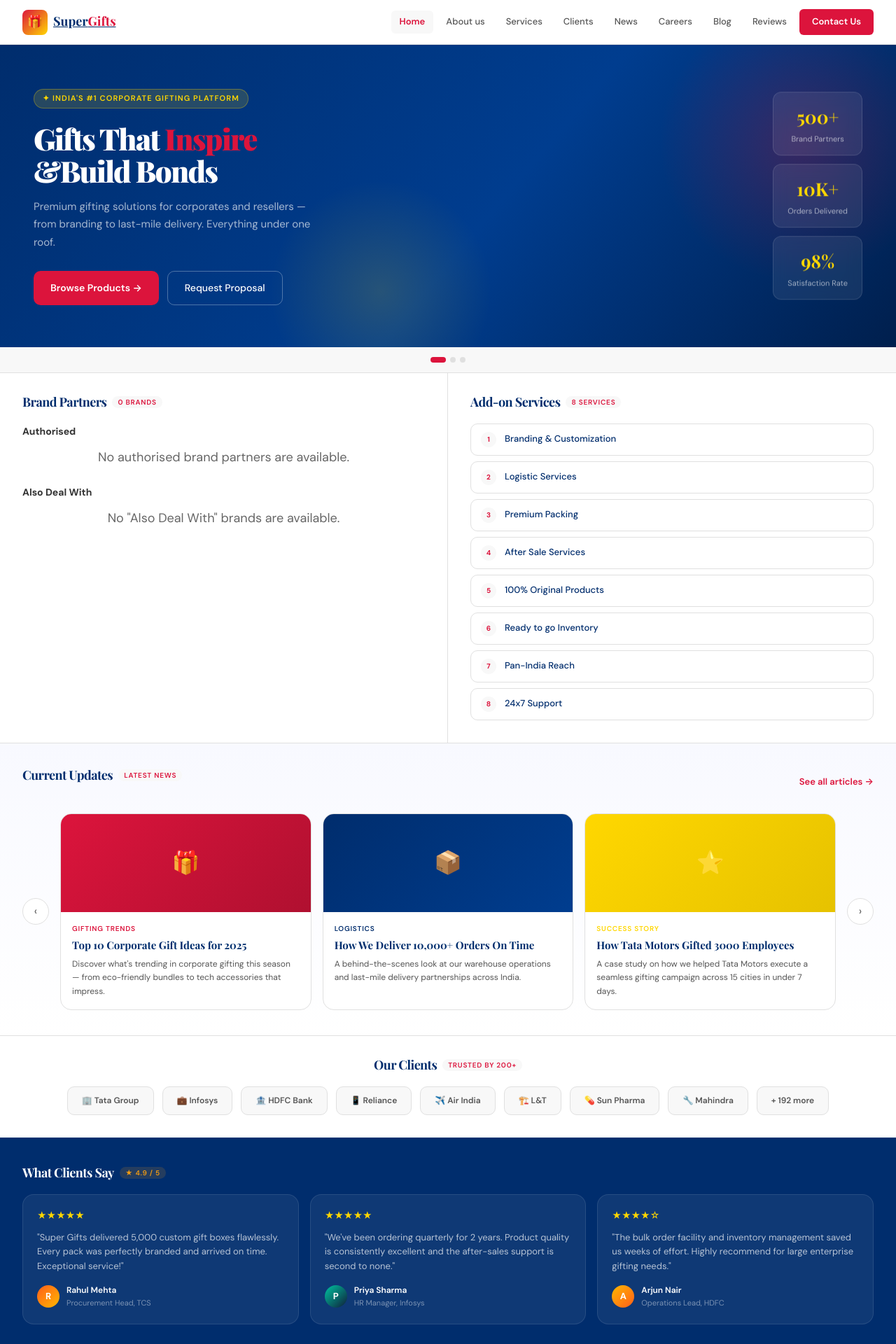
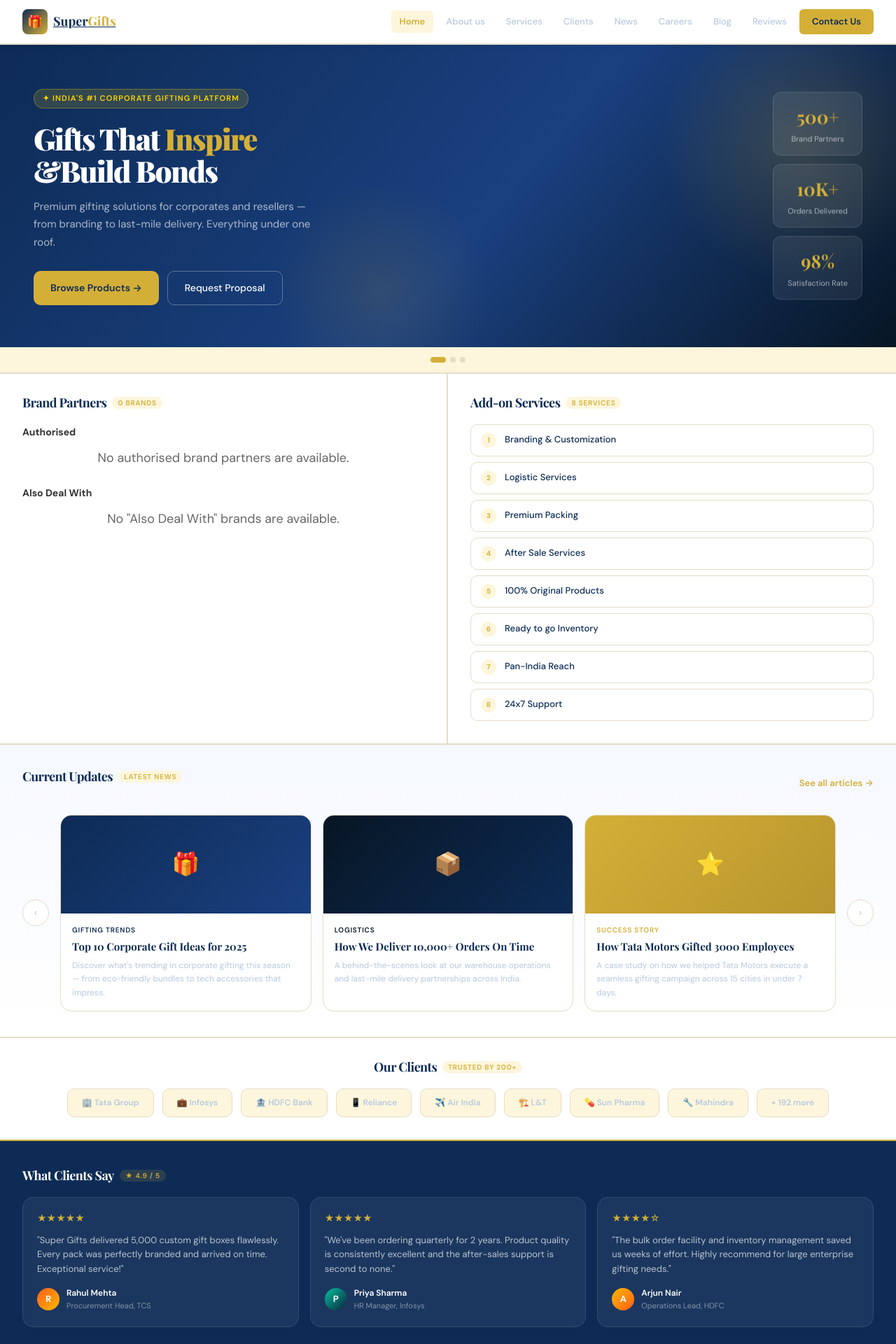
Before and after one commit to designer726/supergifts, a PHP site: page /supergifts/ in a window 1280 px wide. Shown: the top 1920 px of the page at 70% size. Run offline with PHP 8.4, Linux system fonts and the light colour scheme; data that the repository does not hold is empty.

Commit message:
color palate change

```diff
--- a/css/modern-design.css
+++ b/css/modern-design.css
@@ -3,22 +3,33 @@
    ═══════════════════════════════════════════════════════════════ */
 
 :root {
-  --brand-orange: #DC143C;
-  --brand-teal:   #002D6D;
-  --brand-gold:   #FFD700;
-  --brand-navy:   #002D6D;
-  --brand-soft:   #f8f8f8;
-  --text-main:    #002D6D;
-  --text-muted:   #555555;
-  --border:       #e0e0e0;
-  --white:        #FFFFFF;
-  --gray-light:   #f8f8f8;
-  --card-shadow:  0 4px 24px rgba(0,45,109,.08);
-  --radius-lg:    16px;
-  --radius-md:    10px;
-  --radius-sm:    6px;
-  --ff-display:   'Playfair Display', serif;
-  --ff-body:      'DM Sans', -apple-system, BlinkMacSystemFont, 'Segoe UI', sans-serif;
+  /* PREMIUM UPDATE - Navy & Gold Corporate Elite Theme */
+  --primary:        #0D2B55;  /* Navy Deep */ /* PREMIUM UPDATE */
+  --primary-mid:    #1A4080;  /* Navy Mid */ /* PREMIUM UPDATE */
+  --accent:         #D4AF37;  /* Gold Primary */ /* PREMIUM UPDATE */
+  --accent-dark:    #B8962E;  /* Gold Dark - hover */ /* PREMIUM UPDATE */
+  --accent-light:   #F7E98E;  /* Gold Light - subtle */ /* PREMIUM UPDATE */
+  --midnight:       #071624;  /* Midnight - footer */ /* PREMIUM UPDATE */
+  --silver:         #B8C9E0;  /* Silver Blue - text */ /* PREMIUM UPDATE */
+  --pearl:          #F5F8FF;  /* Pearl White - bg */ /* PREMIUM UPDATE */
+
+  /* Legacy variables mapped to new theme */
+  --brand-orange:   #D4AF37;  /* PREMIUM UPDATE */
+  --brand-teal:     #0D2B55;  /* PREMIUM UPDATE */
+  --brand-gold:     #D4AF37;  /* PREMIUM UPDATE */
+  --brand-navy:     #0D2B55;  /* PREMIUM UPDATE */
+  --brand-soft:     #FDF6DC;  /* PREMIUM UPDATE */
+  --text-main:      #0D2B55;  /* PREMIUM UPDATE */
+  --text-muted:     #B8C9E0;  /* PREMIUM UPDATE */
+  --border:         #E5DCC8;  /* PREMIUM UPDATE */
+  --white:          #FFFFFF;
+  --gray-light:     #FDF6DC;  /* PREMIUM UPDATE */
+  --card-shadow:    0 4px 24px rgba(13, 43, 85, 0.1);  /* PREMIUM UPDATE */
+  --radius-lg:      16px;
+  --radius-md:      10px;
+  --radius-sm:      6px;
+  --ff-display:     'Playfair Display', serif;
+  --ff-body:        'DM Sans', -apple-system, BlinkMacSystemFont, 'Segoe UI', sans-serif;
 }
 
 /* ── RESET & BASE ── */
@@ -28,7 +39,7 @@
 
 body {
   font-family: var(--ff-body);
-  background: #F0F2F8;
+  background: #F5F8FF; /* PREMIUM UPDATE - Pearl White */
   color: var(--text-main);
   line-height: 1.6;
 }
@@ -39,7 +50,7 @@ body {
 
 .site-header {
   background: var(--white);
-  border-bottom: 1px solid var(--border);
+  border-bottom: 2px solid #E5DCC8; /* PREMIUM UPDATE - Gold border */
   padding: 0 32px;
   height: 64px;
   display: flex;
@@ -48,7 +59,7 @@ body {
   position: sticky;
   top: 0;
   z-index: 100;
-  box-shadow: 0 1px 3px rgba(0,0,0,.04);
+  box-shadow: 0 2px 8px rgba(13, 43, 85, 0.06); /* PREMIUM UPDATE */
 }
 
 .logo-wrap {
@@ -61,7 +72,7 @@ body {
   width: 36px;
   height: 36px;
   border-radius: 8px;
-  background: linear-gradient(135deg, #DC143C, #FFD700);
+  background: linear-gradient(135deg, #0D2B55, #D4AF37); /* PREMIUM UPDATE - Navy to Gold */
   display: flex;
   align-items: center;
   justify-content: center;
@@ -90,7 +101,7 @@ body {
 .nav-menu a {
   font-size: 13px;
   font-weight: 500;
-  color: var(--text-muted);
+  color: #B8C9E0; /* PREMIUM UPDATE - Silver Blue */
   text-decoration: none;
   padding: 6px 12px;
   border-radius: var(--radius-sm);
@@ -98,19 +109,19 @@ body {
 }
 
 .nav-menu a:hover {
-  color: var(--brand-navy);
-  background: var(--brand-soft);
+  color: #0D2B55; /* PREMIUM UPDATE - Navy Deep */
+  background: #FDF6DC; /* PREMIUM UPDATE - Gold Light */
 }
 
 .nav-menu a.active {
-  color: var(--brand-orange);
+  color: #D4AF37; /* PREMIUM UPDATE - Gold Primary */
   font-weight: 600;
-  background: var(--brand-soft);
+  background: #FDF6DC; /* PREMIUM UPDATE - Gold Light */
 }
 
 .header-cta {
-  background: var(--brand-orange);
-  color: var(--white) !important;
+  background: #D4AF37; /* PREMIUM UPDATE - Gold Primary */
+  color: #0D2B55 !important; /* PREMIUM UPDATE - Navy Deep text */
   border-radius: 8px;
   padding: 8px 18px !important;
   font-weight: 600 !important;
@@ -127,7 +138,7 @@ body {
 ═══════════════════════════════════════════ */
 
 .hero {
-  background: linear-gradient(130deg, #002D6D 0%, #003d8f 55%, #001f4d 100%);
+  background: linear-gradient(130deg, #0D2B55 0%, #1A4080 55%, #071624 100%); /* PREMIUM UPDATE - Navy gradient */
   padding: 60px 48px;
   position: relative;
   overflow: hidden;
@@ -144,7 +155,7 @@ body {
   width: 400px;
   height: 400px;
   border-radius: 50%;
-  background: radial-gradient(circle, rgba(220,20,60,.25) 0%, transparent 70%);
+  background: radial-gradient(circle, rgba(212, 175, 55, 0.2) 0%, transparent 70%); /* PREMIUM UPDATE - Gold glow */
 }
 
 .hero::after {
@@ -155,7 +166,7 @@ body {
   width: 320px;
   height: 320px;
   border-radius: 50%;
-  background: radial-gradient(circle, rgba(255,215,0,.15) 0%, transparent 70%);
+  background: radial-gradient(circle, rgba(180, 150, 46, 0.15) 0%, transparent 70%); /* PREMIUM UPDATE - Gold glow */
 }
 
 .hero-content {
@@ -190,7 +201,7 @@ body {
 }
 
 .hero h1 em {
-  color: var(--brand-orange);
+  color: #D4AF37; /* PREMIUM UPDATE - Gold Primary */
   font-style: normal;
 }
 
@@ -210,8 +221,8 @@ body {
 
 /* ── BUTTONS ── */
 .btn-primary {
-  background: var(--brand-orange);
-  color: var(--white);
+  background: #D4AF37; /* PREMIUM UPDATE - Gold Primary */
+  color: #0D2B55; /* PREMIUM UPDATE - Navy Deep text */
   font-weight: 600;
   font-size: 14px;
   padding: 12px 24px;
@@ -269,7 +280,7 @@ body {
   font-family: var(--ff-display);
   font-size: 26px;
   font-weight: 700;
-  color: #FFD700;
+  color: #D4AF37; /* PREMIUM UPDATE - Gold Primary */
 }
 
 .stat-card .lbl {
@@ -284,20 +295,20 @@ body {
   gap: 6px;
   justify-content: center;
   padding: 14px;
-  background: var(--brand-soft);
+  background: #FDF6DC; /* PREMIUM UPDATE - Gold Light */
 }
 
 .dot {
   width: 8px;
   height: 8px;
   border-radius: 50%;
-  background: var(--border);
+  background: #E5DCC8; /* PREMIUM UPDATE - Gold border color */
   cursor: pointer;
   transition: all 0.2s;
 }
 
 .dot.active {
-  background: var(--brand-orange);
+  background: #D4AF37; /* PREMIUM UPDATE - Gold Primary */
   width: 22px;
   border-radius: 4px;
 }
@@ -310,12 +321,12 @@ body {
   display: grid;
   grid-template-columns: 1fr 1fr;
   gap: 0;
-  border-top: 1px solid var(--border);
+  border-top: 2px solid #E5DCC8; /* PREMIUM UPDATE - Gold border */
 }
 
 .col-panel {
   padding: 32px;
-  border-right: 1px solid var(--border);
+  border-right: 2px solid #E5DCC8; /* PREMIUM UPDATE - Gold border */
   background: var(--white);
 }
 
@@ -327,7 +338,7 @@ body {
   font-family: var(--ff-display);
   font-size: 18px;
   font-weight: 700;
-  color: var(--brand-navy);
+  color: #0D2B55; /* PREMIUM UPDATE - Navy Deep */
   margin-bottom: 20px;
   display: flex;
   align-items: center;
@@ -340,8 +351,8 @@ body {
   font-weight: 600;
   letter-spacing: .08em;
   text-transform: uppercase;
-  background: var(--brand-soft);
-  color: var(--brand-orange);
+  background: #FDF6DC; /* PREMIUM UPDATE - Gold Light bg */
+  color: #D4AF37; /* PREMIUM UPDATE - Gold text */
   padding: 3px 8px;
   border-radius: 20px;
 }
@@ -389,19 +400,19 @@ body {
   align-items: center;
   gap: 12px;
   padding: 11px 14px;
-  border: 1.5px solid var(--border);
+  border: 1.5px solid #E5DCC8; /* PREMIUM UPDATE - Gold border */
   border-radius: var(--radius-md);
   font-size: 13px;
   font-weight: 500;
-  color: var(--text-main);
+  color: #0D2B55; /* PREMIUM UPDATE - Navy text */
   cursor: pointer;
   transition: all 0.2s;
   background: var(--white);
 }
 
 .service-row:hover {
-  border-color: var(--brand-teal);
-  background: rgba(0,196,160,.04);
+  border-color: #0D2B55; /* PREMIUM UPDATE - Navy Deep */
+  background: rgba(13, 43, 85, 0.04); /* PREMIUM UPDATE - Navy tint */
   transform: translateX(3px);
 }
 
@@ -409,8 +420,8 @@ body {
   width: 22px;
   height: 22px;
   border-radius: 50%;
-  background: var(--brand-soft);
-  color: var(--brand-orange);
+  background: #FDF6DC; /* PREMIUM UPDATE - Gold Light bg */
+  color: #D4AF37; /* PREMIUM UPDATE - Gold text */
   font-size: 10px;
   font-weight: 700;
   display: flex;
@@ -429,9 +440,9 @@ body {
 ═══════════════════════════════════════════ */
 
 .updates-section {
-  background: linear-gradient(180deg, #F8F9FF 0%, var(--white) 100%);
+  background: linear-gradient(180deg, #F5F8FF 0%, var(--white) 100%); /* PREMIUM UPDATE - Pearl White gradient */
   padding: 36px 32px;
-  border-top: 1px solid var(--border);
+  border-top: 2px solid #E5DCC8; /* PREMIUM UPDATE - Gold border */
 }
 
 .updates-header {
@@ -444,7 +455,7 @@ body {
 .see-all {
   font-size: 13px;
   font-weight: 600;
-  color: var(--brand-orange);
+  color: #D4AF37; /* PREMIUM UPDATE - Gold */
   text-decoration: none;
   display: flex;
   align-items: center;
@@ -467,21 +478,21 @@ body {
   height: 38px;
   border-radius: 50%;
   background: var(--white);
-  border: 1.5px solid var(--border);
+  border: 1.5px solid #E5DCC8; /* PREMIUM UPDATE - Gold border */
   display: flex;
   align-items: center;
   justify-content: center;
   font-size: 16px;
   cursor: pointer;
-  color: var(--text-muted);
+  color: #B8C9E0; /* PREMIUM UPDATE - Silver Blue */
   flex-shrink: 0;
   align-self: center;
   transition: all 0.2s;
 }
 
 .nav-arrow:hover {
-  border-color: var(--brand-orange);
-  color: var(--brand-orange);
+  border-color: #D4AF37; /* PREMIUM UPDATE - Gold */
+  color: #D4AF37; /* PREMIUM UPDATE - Gold */
 }
 
 .blog-cards {
@@ -495,13 +506,13 @@ body {
   background: var(--white);
   border-radius: var(--radius-lg);
   overflow: hidden;
-  border: 1.5px solid var(--border);
+  border: 1.5px solid #E5DCC8; /* PREMIUM UPDATE - Gold border */
   transition: all 0.25s;
   cursor: pointer;
 }
 
 .blog-card:hover {
-  border-color: var(--brand-orange);
+  border-color: #D4AF37; /* PREMIUM UPDATE - Gold */
   transform: translateY(-4px);
   box-shadow: var(--card-shadow);
 }
@@ -517,15 +528,15 @@ body {
 }
 
 .blog-card:nth-child(1) .blog-img {
-  background: linear-gradient(135deg, #DC143C, #b01030);
+  background: linear-gradient(135deg, #0D2B55, #1A4080); /* PREMIUM UPDATE - Navy gradient */
 }
 
 .blog-card:nth-child(2) .blog-img {
-  background: linear-gradient(135deg, #002D6D, #003d8f);
+  background: linear-gradient(135deg, #071624, #0D2B55); /* PREMIUM UPDATE - Midnight to Navy */
 }
 
 .blog-card:nth-child(3) .blog-img {
-  background: linear-gradient(135deg, #FFD700, #e6c200);
+  background: linear-gradient(135deg, #D4AF37, #B8962E); /* PREMIUM UPDATE - Gold gradient */
 }
 
 .blog-body {
@@ -537,30 +548,30 @@ body {
   font-weight: 600;
   text-transform: uppercase;
   letter-spacing: .08em;
-  color: #DC143C;
+  color: #0D2B55; /* PREMIUM UPDATE - Navy */
   margin-bottom: 6px;
 }
 
 .blog-card:nth-child(2) .blog-tag {
-  color: #002D6D;
+  color: #071624; /* PREMIUM UPDATE - Midnight */
 }
 
 .blog-card:nth-child(3) .blog-tag {
-  color: #FFD700;
+  color: #D4AF37; /* PREMIUM UPDATE - Gold */
 }
 
 .blog-heading {
   font-family: var(--ff-display);
   font-size: 15px;
   font-weight: 700;
-  color: var(--brand-navy);
+  color: #0D2B55; /* PREMIUM UPDATE - Navy */
   margin-bottom: 8px;
   line-height: 1.3;
 }
 
 .blog-excerpt {
   font-size: 12px;
-  color: var(--text-muted);
+  color: #B8C9E0; /* PREMIUM UPDATE - Silver Blue */
   line-height: 1.6;
 }
 
@@ -569,7 +580,7 @@ body {
 ═══════════════════════════════════════════ */
 
 .clients-section {
-  border-top: 1px solid var(--border);
+  border-top: 2px solid #E5DCC8; /* PREMIUM UPDATE - Gold border */
   padding: 32px;
   background: var(--white);
   text-align: center;
@@ -585,13 +596,13 @@ body {
 }
 
 .client-chip {
-  background: var(--brand-soft);
-  border: 1.5px solid var(--border);
+  background: #FDF6DC; /* PREMIUM UPDATE - Gold Light */
+  border: 1.5px solid #E5DCC8; /* PREMIUM UPDATE - Gold border */
   border-radius: 10px;
   padding: 10px 20px;
   font-size: 12px;
   font-weight: 600;
-  color: var(--text-muted);
+  color: #B8C9E0; /* PREMIUM UPDATE - Silver Blue */
   cursor: pointer;
   transition: all 0.2s;
   display: flex;
@@ -610,9 +621,9 @@ body {
 ═══════════════════════════════════════════ */
 
 .reviews-section {
-  background: var(--brand-navy);
+  background: #0D2B55; /* PREMIUM UPDATE - Navy Deep */
   padding: 40px 32px;
-  border-top: 1px solid rgba(255,255,255,.08);
+  border-top: 2px solid #D4AF37; /* PREMIUM UPDATE - Gold border */
 }
 
 .reviews-section .section-title {
@@ -620,8 +631,8 @@ body {
 }
 
 .reviews-section .section-title .pill {
-  background: rgba(243,156,18,.15);
-  color: #f39c12;
+  background: rgba(212, 175, 55, 0.15); /* PREMIUM UPDATE - Gold Light */
+  color: #D4AF37; /* PREMIUM UPDATE - Gold */
 }
 
 .reviews-grid {
@@ -645,7 +656,7 @@ body {
 }
 
 .stars {
-  color: #FFD700;
+  color: #D4AF37; /* PREMIUM UPDATE - Gold */
   font-size: 13px;
   margin-bottom: 10px;
 }
--- a/index.php
+++ b/index.php
@@ -239,12 +239,12 @@ if (!$brandDb->connect_error) {
                 </div>
             </section>
 
-            <!-- Modern Contact Section -->
-            <section class="contact-section" id="contact">
-                <div class="contact-container">
+            <!-- Modern Contact Section - Professional -->
+            <section class="contact-section-home" id="contact">
+                <div class="container">
                     <div class="contact-header">
-                        <h2 class="section-title">Get In Touch <span class="pill">Let's Connect</span></h2>
-                        <p class="contact-subtitle">Have a question or ready to place an order? Reach out to us and we'll get back to you within 24 hours.</p>
+                        <h2 class="section-title">Get In Touch <span class="pill">Quick Contact</span></h2>
+                        <p class="contact-sub">Ready for corporate gifting? Connect instantly. Multiple offices nationwide.</p>
                     </div>
 
                     <div class="contact-content">
```
Also changed, not shown: other parts of css/modern-design.css (+65 -63 lines), HOMEPAGE_CONTACT_FIX.md (added, +10 -0 lines).
